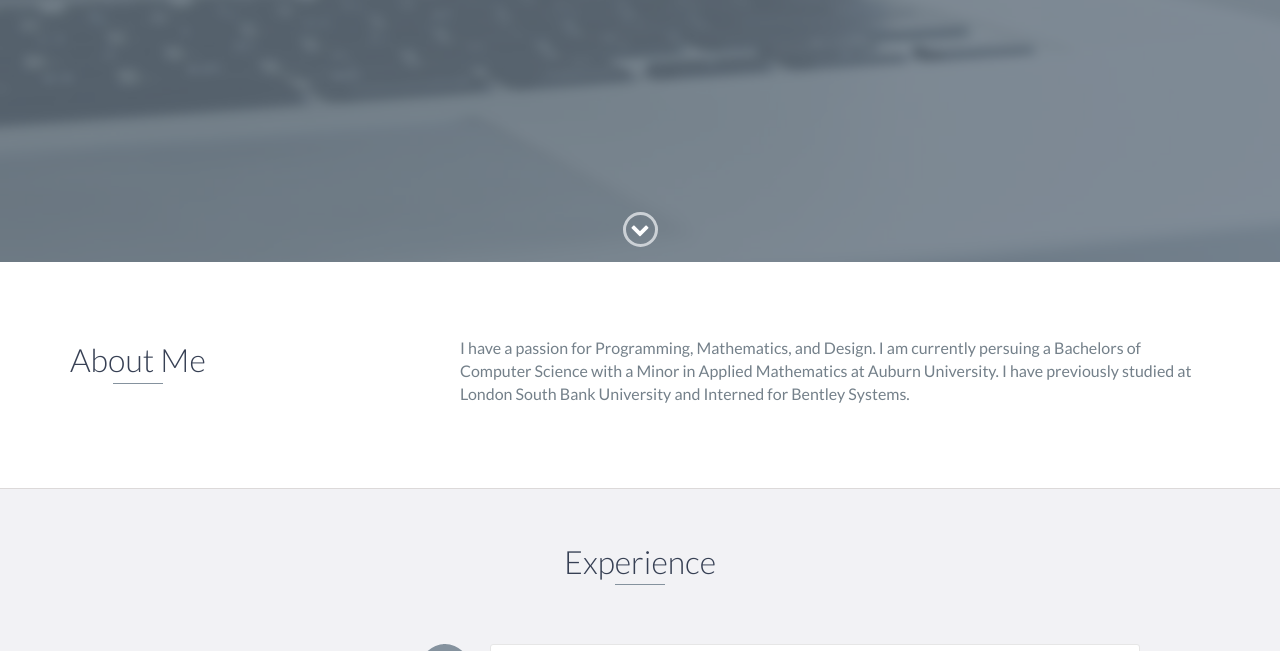
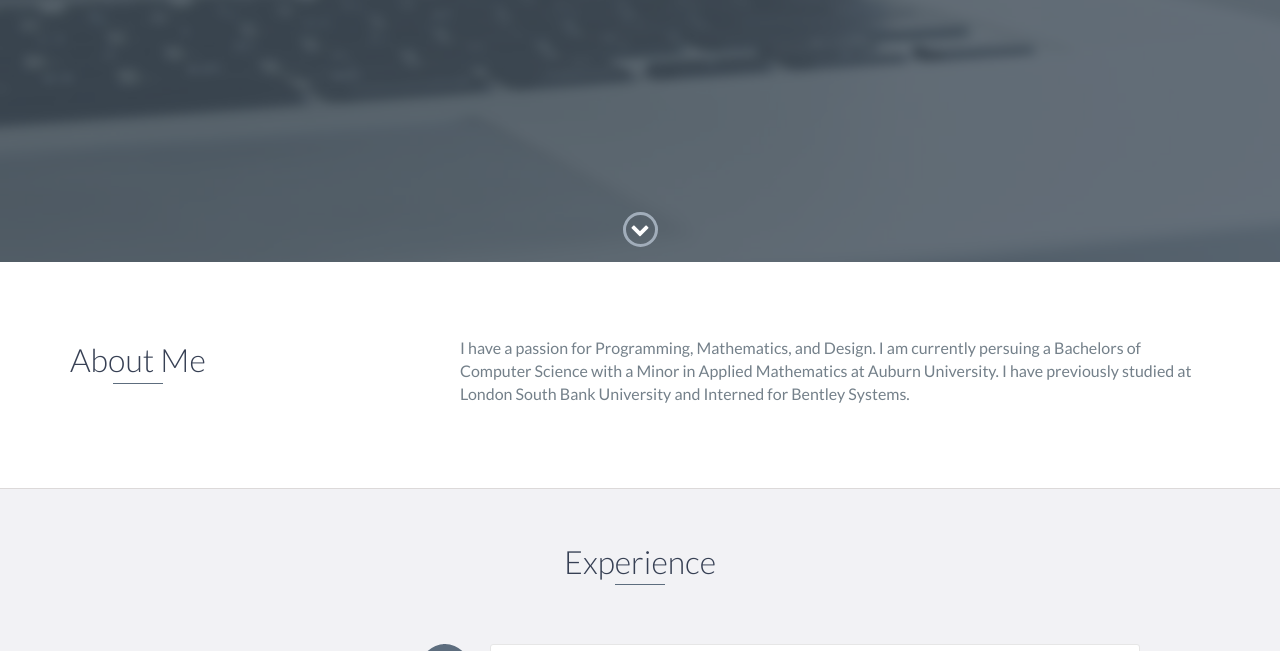
Before and after one commit to wfhendrix11/wfhendrix11.github.io, a website: page index.html in a window 1280 px wide. Shown: the part 538-1189 px from the top of the page. Drawn offline with nearby package versions, Linux system fonts and the light colour scheme.

Commit message:
messing with colors

```diff
--- a/scss/styles.scss
+++ b/scss/styles.scss
@@ -32,7 +32,7 @@
 */
 
 // Define base and accent colors
-$base-color: #85929E;
+$base-color: #5D6D7E;
 $base-color-hover: darken($base-color, 10%);
 
 // Define background colors
```
Also changed, not shown: css/styles.css, 1 other file.
